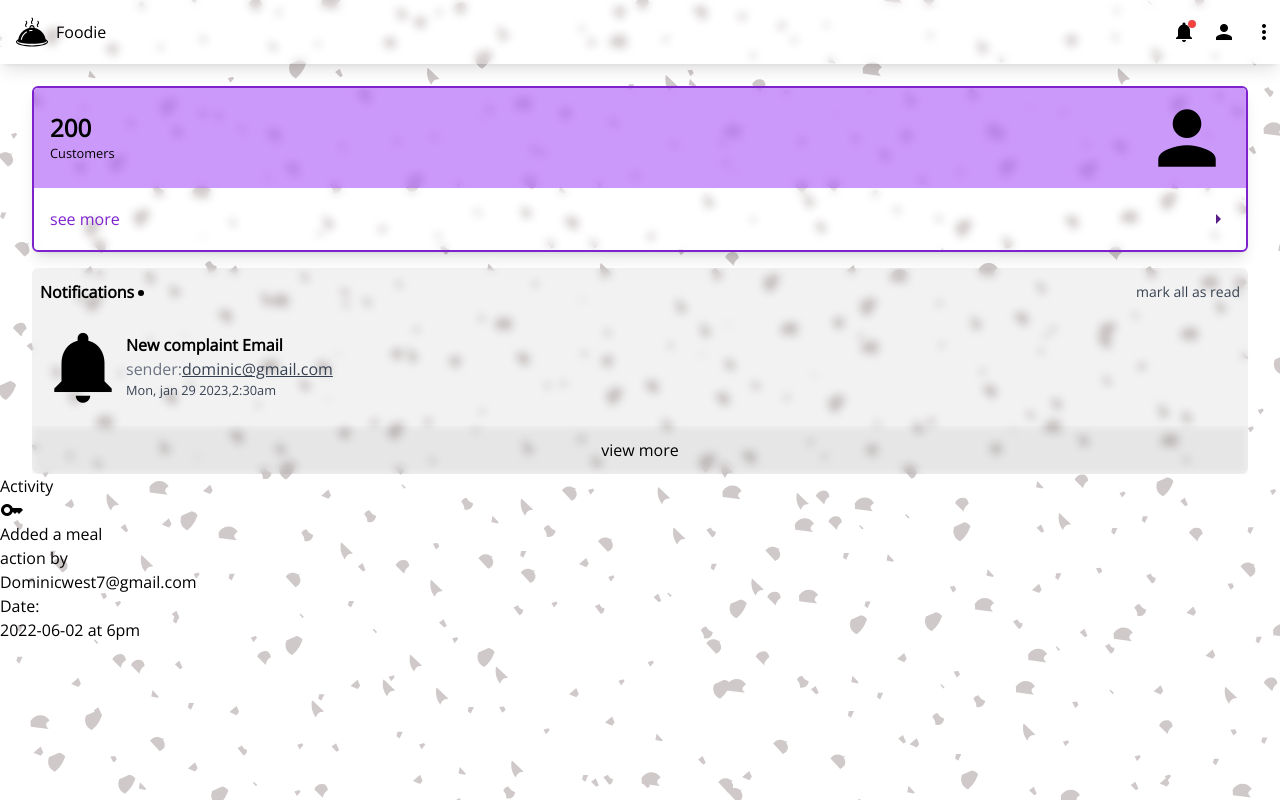
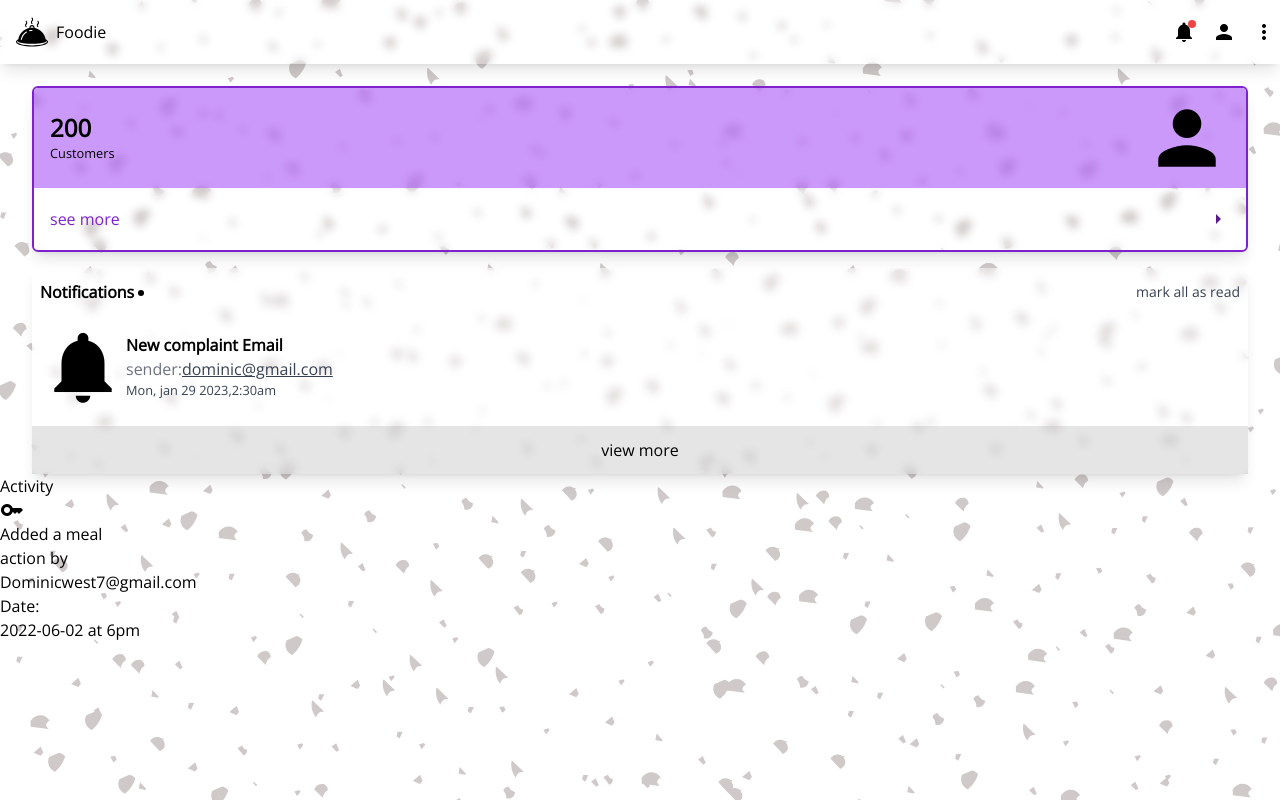
Before and after one commit to dom-codex/Foodapp-admin-frontend, a React (Create React App) app: page / in a window 1280 px wide. Built offline with nearby package versions, Linux system fonts and the light colour scheme.

Commit message:
Adjust notification card design

```diff
--- a/src/components/notification.js
+++ b/src/components/notification.js
@@ -1,7 +1,7 @@
 import React from 'react';
 const Notification = () => {
   return (
-    <div className="w-[95%] mx-auto  mt-4 rounded-md bg-black/5 backdrop-blur-sm">
+    <div className="w-[95%] mx-auto  mt-4 rounded-md bg-white/40 backdrop-blur-sm shadow-lg">
       <div className="flex justify-between items-center  px-2 h-[48px]">
         <p
           className="font-bold relative
@@ -26,7 +26,7 @@ const Notification = () => {
           </div>
         </div>
       </div>
-      <div className="text-center bg-black/7 backdrop-blur-sm  mt-2 p-3">
+      <div className="text-center bg-black/10 backdrop-blur-sm  mt-2 p-3">
         <a href="#" className="hover:underline">
           view more
         </a>
```
